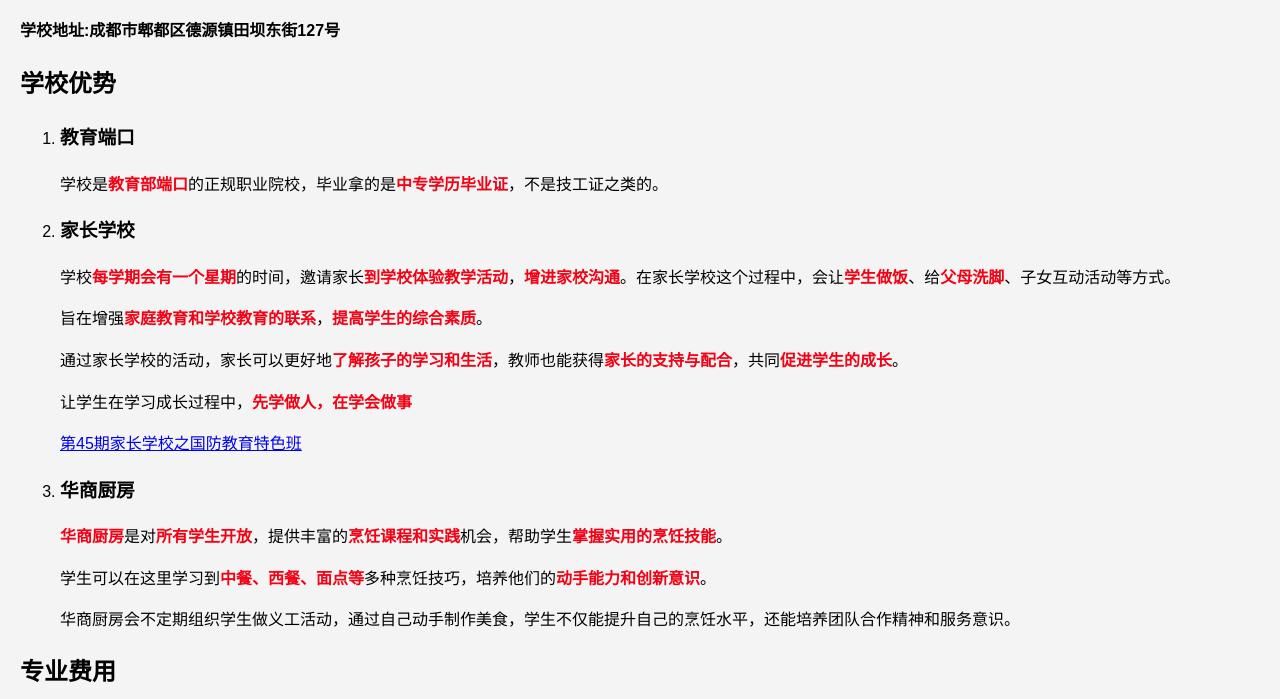
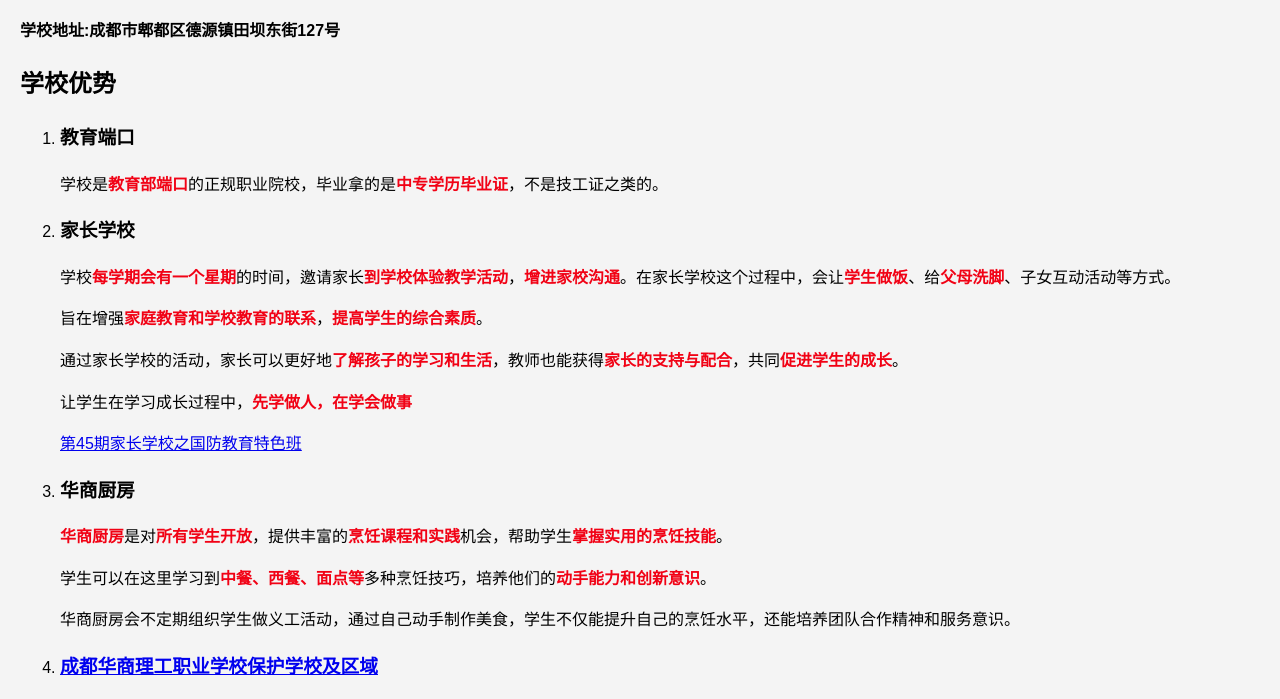
Before and after one commit to Three-Brothers/hslg.github.io, a plain HTML site: page index.html in a window 1280 px wide. Shown: the part 96-795 px from the top of the page. Drawn offline with Linux system fonts and the light colour scheme.

Commit message:
Update index.html

```diff
--- a/index.html
+++ b/index.html
@@ -51,6 +51,11 @@
             <p><s>华商厨房</s>是对<s>所有学生开放</s>，提供丰富的<s>烹饪课程和实践</s>机会，帮助学生<s>掌握实用的烹饪技能</s>。</p>
             <p>学生可以在这里学习到<s>中餐、西餐、面点等</s>多种烹饪技巧，培养他们的<s>动手能力和创新意识</s>。</p>
             <p>华商厨房会不定期组织学生做义工活动，通过自己动手制作美食，学生不仅能提升自己的烹饪水平，还能培养团队合作精神和服务意识。</p>
+        </li>
+        <li>
+            <h3>
+                <a href="demo.html" target="_blank">成都华商理工职业学校保护学校及区域</a>
+            </h3>
         </li>
     </ol>
     <h2>专业费用</h2>
```
